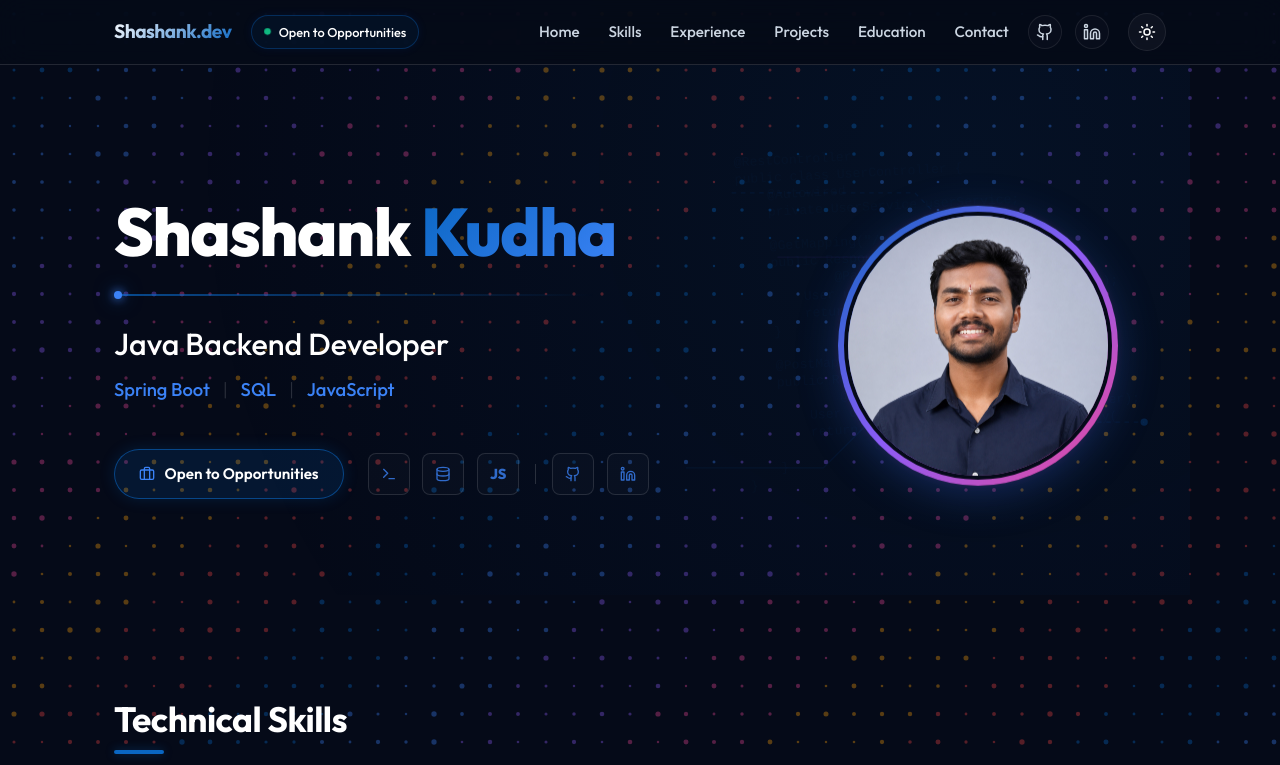
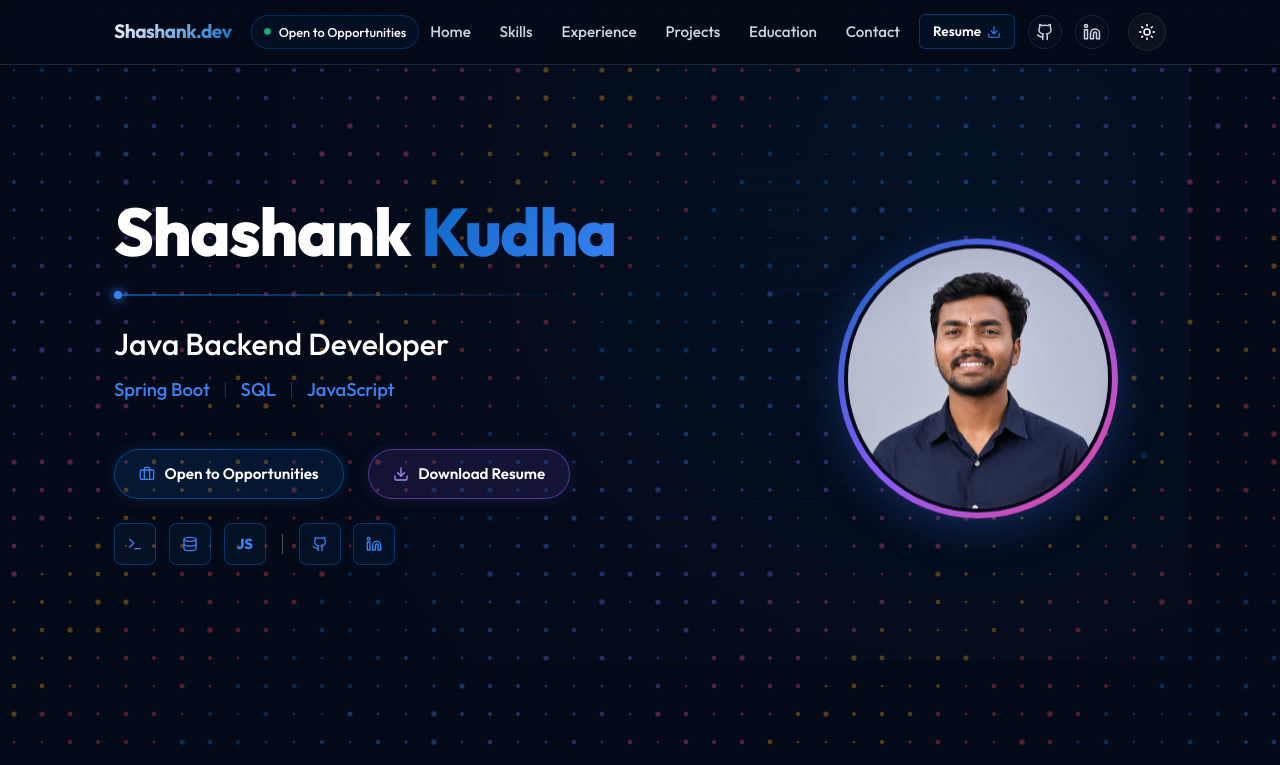
Before and after one commit to ashrithBalaji456/Shashank_Portfolio, a React (Vite) app: page / in a window 1280 px wide. Shown: the top 765 px of the page. Built offline with nearby package versions, Linux system fonts and the light colour scheme.

Commit message:
feat: add download resume button and enhance hero button visibility/contrast

```diff
--- a/src/App.css
+++ b/src/App.css
@@ -406,20 +406,20 @@
   width: 42px;
   height: 42px;
   border-radius: 8px;
-  border: 1.5px solid rgba(255, 255, 255, 0.12);
-  background: rgba(255, 255, 255, 0.02);
+  border: 1.5px solid rgba(10, 102, 194, 0.45);
+  background: rgba(10, 102, 194, 0.08);
   color: #cbd5e1;
   display: flex;
   justify-content: center;
   align-items: center;
   transition: all 0.3s cubic-bezier(0.4, 0, 0.2, 1);
-  box-shadow: inset 0 0 10px rgba(255, 255, 255, 0.01);
+  box-shadow: 0 0 12px rgba(10, 102, 194, 0.08);
 }
 
 .tech-icon-box svg {
   stroke-width: 2px;
   color: #3b82f6;
-  opacity: 0.8;
+  opacity: 1;
   transition: opacity 0.3s ease;
 }
 
@@ -427,21 +427,28 @@
   font-size: 0.9rem;
   font-weight: 800;
   color: #3b82f6;
-  opacity: 0.8;
+  opacity: 1;
 }
 
 .tech-icon-box:hover {
   border-color: #3b82f6;
-  background: rgba(10, 102, 194, 0.15);
+  background: rgba(10, 102, 194, 0.22);
   color: #ffffff;
   transform: translateY(-4px);
-  box-shadow: 0 0 15px rgba(10, 102, 194, 0.3);
+  box-shadow: 0 0 18px rgba(10, 102, 194, 0.4);
 }
 
 .tech-icon-box:hover svg,
 .tech-icon-box:hover .js-icon-text {
   opacity: 1;
   color: #ffffff;
+}
+
+.tech-icon-divider {
+  width: 1px;
+  height: 20px;
+  background: rgba(255, 255, 255, 0.3);
+  margin: 0 0.2rem;
 }
 
 .hero-ctas {
@@ -483,6 +490,89 @@
 .btn-secondary:hover {
   background: rgba(255, 255, 255, 0.1);
   transform: translateY(-2px);
+}
+
+/* Resume Buttons & Pills */
+.nav-resume-btn {
+  display: inline-flex;
+  align-items: center;
+  gap: 0.4rem;
+  padding: 0.35rem 0.8rem;
+  font-size: 0.85rem;
+  font-weight: 600;
+  border-radius: 6px;
+  border: 1.5px solid rgba(10, 102, 194, 0.45);
+  background: rgba(10, 102, 194, 0.08);
+  color: var(--text-primary);
+  transition: all 0.3s ease;
+  box-shadow: 0 0 10px rgba(10, 102, 194, 0.05);
+  cursor: pointer;
+  text-decoration: none;
+}
+
+.nav-resume-btn svg {
+  color: #3b82f6;
+  transition: color 0.3s ease;
+}
+
+.nav-resume-btn:hover {
+  background: rgba(10, 102, 194, 0.2);
+  border-color: #3b82f6;
+  color: #ffffff;
+  transform: translateY(-1px);
+  box-shadow: 0 0 15px rgba(10, 102, 194, 0.25);
+}
+
+.nav-resume-btn:hover svg {
+  color: #ffffff;
+}
+
+.mobile-resume-btn {
+  display: flex;
+  align-items: center;
+  justify-content: center;
+  gap: 0.6rem;
+  padding: 0.75rem 1rem;
+  font-size: 0.95rem;
+  font-weight: 600;
+  border-radius: 8px;
+  border: 1.5px solid rgba(10, 102, 194, 0.45);
+  background: rgba(10, 102, 194, 0.1);
+  color: #ffffff;
+  transition: all 0.3s ease;
+  width: 100%;
+  cursor: pointer;
+  text-decoration: none;
+}
+
+.mobile-resume-btn svg {
+  color: #3b82f6;
+}
+
+.mobile-resume-btn:hover {
+  background: var(--primary);
+  border-color: var(--primary);
+  color: #ffffff;
+}
+
+.mobile-resume-btn:hover svg {
+  color: #ffffff;
+}
+
+.resume-download-pill {
+  background: rgba(139, 92, 246, 0.12) !important;
+  border: 1.5px solid rgba(139, 92, 246, 0.5) !important;
+  box-shadow: 0 0 15px rgba(139, 92, 246, 0.15) !important;
+}
+
+.resume-download-pill svg {
+  color: #a78bfa !important;
+}
+
+.resume-download-pill:hover {
+  background: rgba(139, 92, 246, 0.25) !important;
+  border-color: #a78bfa !important;
+  box-shadow: 0 0 25px rgba(139, 92, 246, 0.35), 0 5px 15px rgba(0, 0, 0, 0.2) !important;
 }
 
 /* Avatar Frame */
@@ -1073,14 +1163,63 @@
 }
 
 body.light-theme .tech-icon-box {
-  border-color: rgba(15, 23, 42, 0.12);
-  background: rgba(255, 255, 255, 0.8);
-  color: #334155;
+  border-color: rgba(10, 102, 194, 0.38);
+  background: rgba(255, 255, 255, 0.95);
+  color: var(--primary);
+  box-shadow: 0 4px 12px rgba(10, 102, 194, 0.05);
 }
 
 body.light-theme .tech-icon-box:hover {
   border-color: var(--primary);
-  background: rgba(10, 102, 194, 0.08);
+  background: rgba(10, 102, 194, 0.12);
+  box-shadow: 0 6px 18px rgba(10, 102, 194, 0.18);
+}
+
+body.light-theme .tech-icon-divider {
+  background: rgba(15, 23, 42, 0.25);
+}
+
+/* Light theme resume button overrides */
+body.light-theme .nav-resume-btn {
+  border-color: rgba(10, 102, 194, 0.35);
+  background: rgba(10, 102, 194, 0.04);
+  color: var(--primary);
+}
+
+body.light-theme .nav-resume-btn:hover {
+  background: var(--primary);
+  border-color: var(--primary);
+  color: #ffffff;
+}
+
+body.light-theme .mobile-resume-btn {
+  background: rgba(10, 102, 194, 0.04);
+  border-color: rgba(10, 102, 194, 0.35);
+  color: var(--primary);
+}
+
+body.light-theme .mobile-resume-btn:hover {
+  background: var(--primary);
+  border-color: var(--primary);
+  color: #ffffff;
+}
+
+body.light-theme .resume-download-pill {
+  color: #7c3aed !important;
+  background: rgba(139, 92, 246, 0.05) !important;
+  border-color: rgba(139, 92, 246, 0.35) !important;
+  box-shadow: 0 0 10px rgba(139, 92, 246, 0.05) !important;
+}
+
+body.light-theme .resume-download-pill:hover {
+  background: #7c3aed !important;
+  border-color: #7c3aed !important;
+  color: #ffffff !important;
+  box-shadow: 0 0 20px rgba(139, 92, 246, 0.25) !important;
+}
+
+body.light-theme .resume-download-pill:hover svg {
+  color: #ffffff !important;
 }
 
 body.light-theme .social-pill {
--- a/src/App.jsx
+++ b/src/App.jsx
@@ -17,7 +17,8 @@
   CheckCircle2,
   ChevronRight,
   Sun,
-  Moon
+  Moon,
+  Download
 } from 'lucide-react';
 import ParticleBackground from './components/ParticleBackground';
 import './App.css';
@@ -222,6 +223,10 @@
             </ul>
 
             <div className="nav-socials-desktop" style={{ display: 'flex', alignItems: 'center', gap: '0.8rem' }}>
+              <a href="/Shashank_Kudha_Resume.pdf" download className="nav-resume-btn" title="Download Resume">
+                <span>Resume</span>
+                <Download size={14} />
+              </a>
               <a href="https://github.com/Shashank51-code" target="_blank" rel="noopener noreferrer" className="nav-social-link" title="GitHub Profile">
                 <Github size={18} />
               </a>
@@ -268,18 +273,24 @@
             </ul>
             <div style={{
               display: 'flex',
-              justifyContent: 'center',
-              gap: '1.5rem',
+              flexDirection: 'column',
+              gap: '1rem',
               marginTop: '1.5rem',
               paddingTop: '1.2rem',
               borderTop: '1px solid var(--border-color)'
             }}>
-              <a href="https://github.com/Shashank51-code" target="_blank" rel="noopener noreferrer" className="nav-social-link" onClick={closeMobileMenu}>
-                <Github size={20} />
+              <a href="/Shashank_Kudha_Resume.pdf" download className="mobile-resume-btn" onClick={closeMobileMenu}>
+                <span>Download Resume</span>
+                <Download size={16} />
               </a>
-              <a href="https://www.linkedin.com/in/shashank-kudha-5ba284252/" target="_blank" rel="noopener noreferrer" className="nav-social-link" onClick={closeMobileMenu}>
-                <Linkedin size={20} />
-              </a>
+              <div style={{ display: 'flex', justifyContent: 'center', gap: '1.5rem' }}>
+                <a href="https://github.com/Shashank51-code" target="_blank" rel="noopener noreferrer" className="nav-social-link" onClick={closeMobileMenu}>
+                  <Github size={20} />
+                </a>
+                <a href="https://www.linkedin.com/in/shashank-kudha-5ba284252/" target="_blank" rel="noopener noreferrer" className="nav-social-link" onClick={closeMobileMenu}>
+                  <Linkedin size={20} />
+                </a>
+              </div>
             </div>
           </div>
         )}
@@ -348,6 +359,11 @@
               <span>Open to Opportunities</span>
             </a>
 
+            <a href="/Shashank_Kudha_Resume.pdf" download className="opportunities-badge-pill resume-download-pill" title="Download Resume">
+              <Download size={16} />
+              <span>Download Resume</span>
+            </a>
+
             <div className="tech-icon-boxes" style={{ display: 'flex', alignItems: 'center', gap: '0.8rem' }}>
               <div className="tech-icon-box" title="Java Console / Terminal">
                 <Terminal size={16} />
@@ -358,7 +374,7 @@
               <div className="tech-icon-box" title="JavaScript">
                 <span className="js-icon-text">JS</span>
               </div>
-              <div style={{ width: '1px', height: '20px', background: 'rgba(255,255,255,0.15)', margin: '0 0.2rem' }}></div>
+              <div className="tech-icon-divider"></div>
               <a href="https://github.com/Shashank51-code" target="_blank" rel="noopener noreferrer" className="tech-icon-box" title="GitHub Profile">
                 <Github size={16} />
               </a>
```
Also changed, not shown: 1 other file (tests, documents, lock files or other folders).
